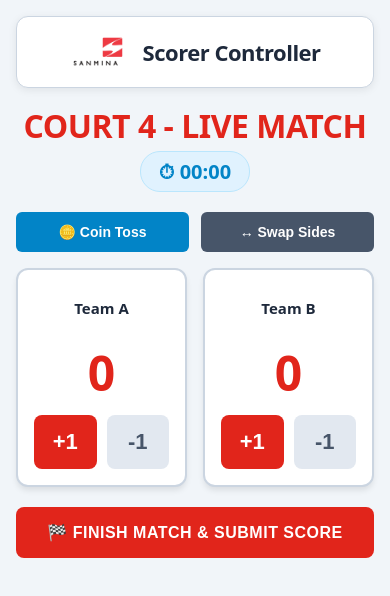
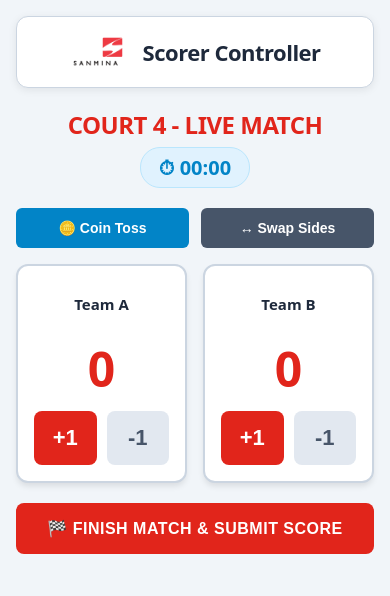
Before and after one commit to MarcusTYM/pickleball-tournament, a website: page public/scorer.html in a window 390 px wide. Drawn offline with nearby package versions, Linux system fonts and the light colour scheme; no server answers.

Commit message:
scorer big font2

```diff
--- a/public/scorer.html
+++ b/public/scorer.html
@@ -46,15 +46,13 @@
       margin-bottom: 20px;
     }
 
-    /* ENLARGED COURT TITLE HEADING */
     .court-title {
-      font-size: 42px;
-      font-weight: 900;
+      font-size: 26px;
+      font-weight: 800;
       color: var(--primary-red);
-      margin-bottom: 8px;
+      margin-bottom: 6px;
       text-transform: uppercase;
       letter-spacing: -0.5px;
-      line-height: 1.1;
     }
 
     .timer-display {
@@ -238,11 +236,10 @@
       cursor: pointer;
     }
 
-    /* MOBILE RESPONSIVE SIZING */
     @media (max-width: 600px) {
       .brand-logo { height: 38px; }
       h1 { font-size: 22px; }
-      .court-title { font-size: 32px; } /* Increased mobile size */
+      .court-title { font-size: 24px; }
       .timer-display { font-size: 20px; }
       .score-value { font-size: 48px; }
     }
```
